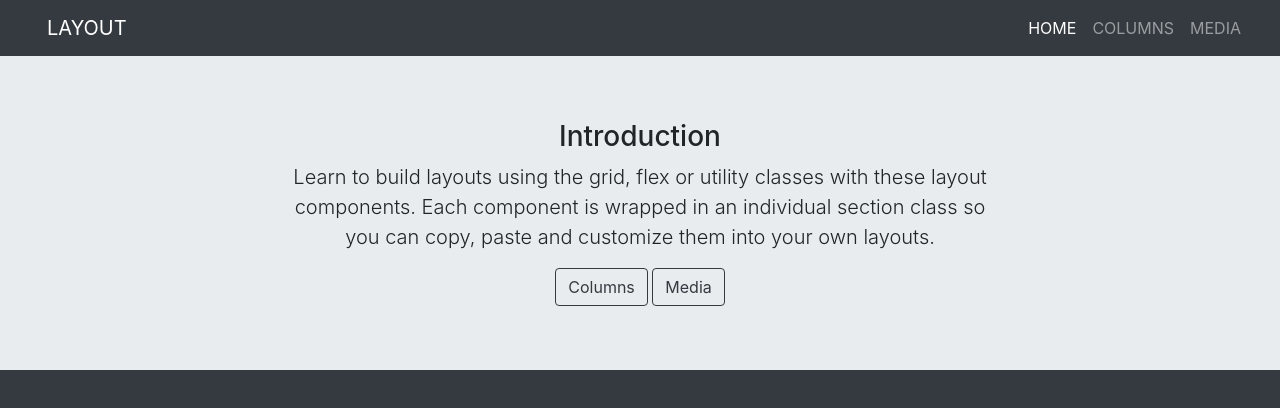
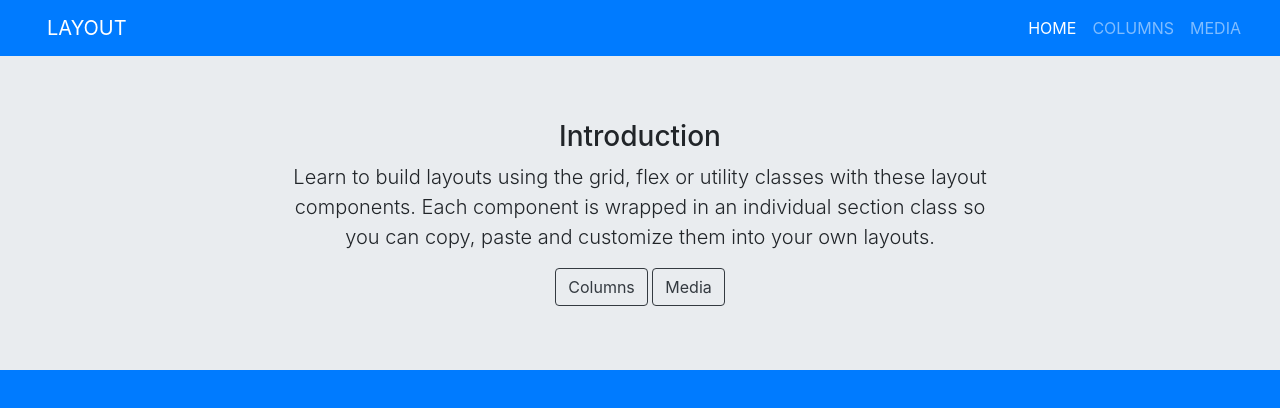
Before and after one commit to Dsharma143/my_Repo, a plain HTML site: page index.html in a window 1280 px wide. Drawn offline with nearby package versions, Linux system fonts and the light colour scheme.

Commit message:
Changed bg-color to Blue

```diff
--- a/index.html
+++ b/index.html
@@ -13,9 +13,9 @@
     <title>Learn Git and Github today</title>
   </head>
 
-  <body class="bg-dark">
+  <body class="bg-primary">
     <header id="page-hero" class="site-header d-flex flex-column align-content-between">
-      <nav class="site-nav family-sans navbar navbar-expand-md bg-dark navbar-dark">
+      <nav class="site-nav family-sans navbar navbar-expand-md bg-primary navbar-dark">
         <div class="container-fluid">
           <button
             type="button"
```
